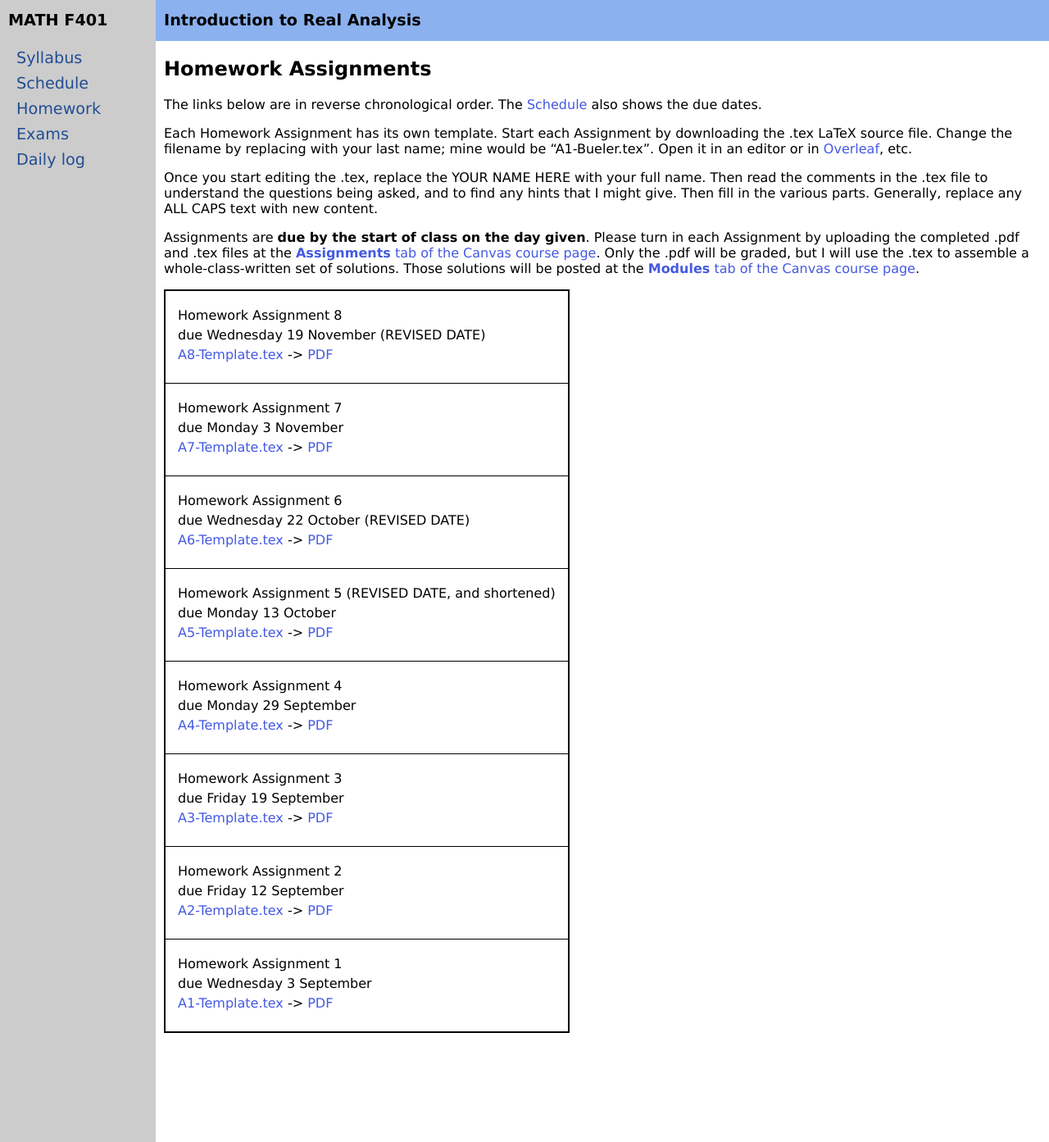
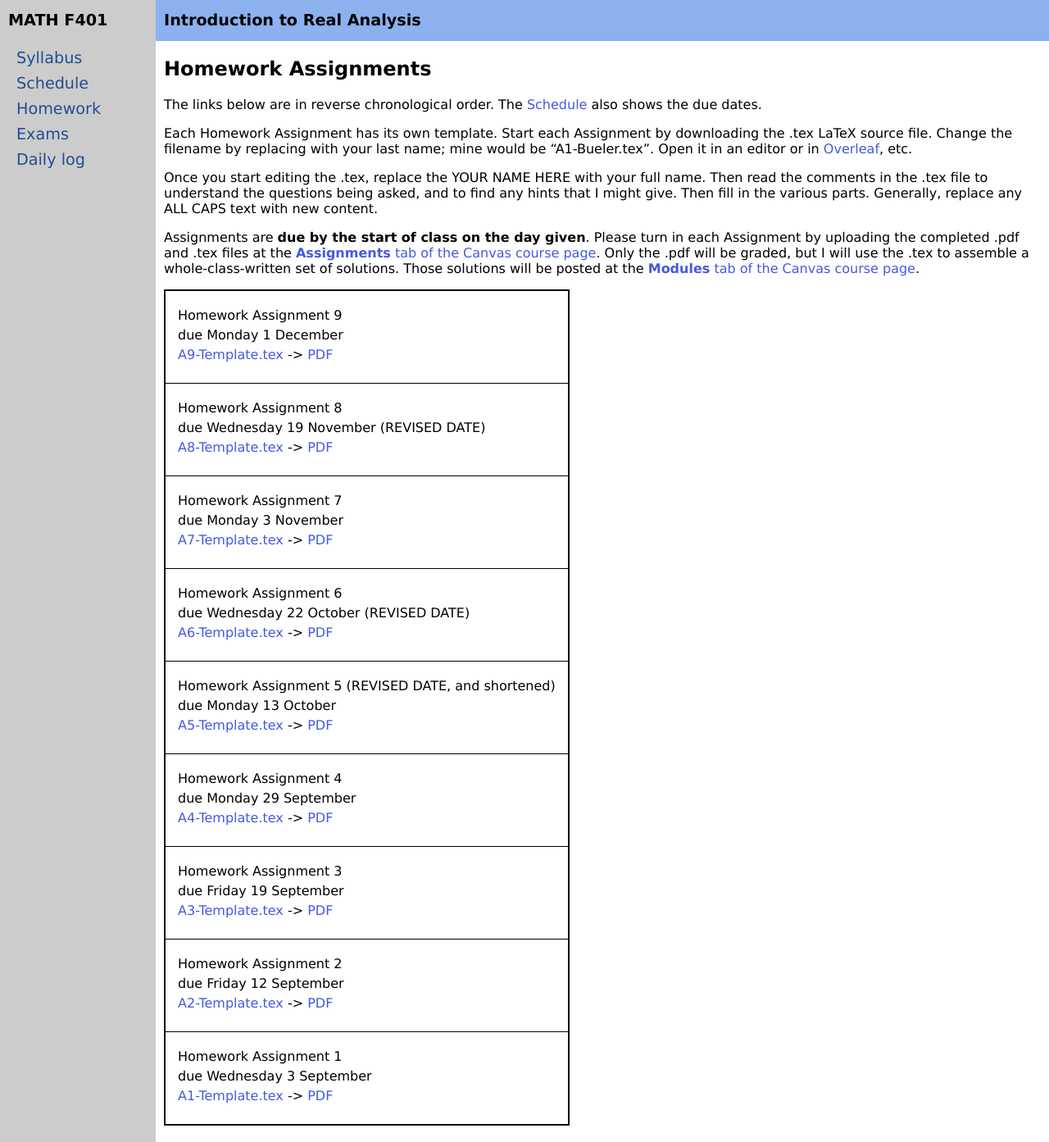
Before and after one commit to bueler/real, a Jekyll site: the page built from homework.md, in a window 1280 px wide and 1393 px high. Shown: the whole window at 82% size. Built offline with Jekyll 4.4.1, drawn with Linux system fonts in a browser that asks for light colours.

Commit message:
A9 posted

```diff
--- a/_data/homework.yml
+++ b/_data/homework.yml
@@ -1,6 +1,10 @@
 semester: Fall 2025
 home: assets/homework/F25
 homework:
+- name: Assignment 9
+  due: Monday 1 December
+  source: A9-Template.tex
+  blank: A9-Template.pdf
 - name: Assignment 8
   due: Wednesday 19 November (REVISED DATE)
   source: A8-Template.tex
```
Also changed, not shown: 2 other files.
